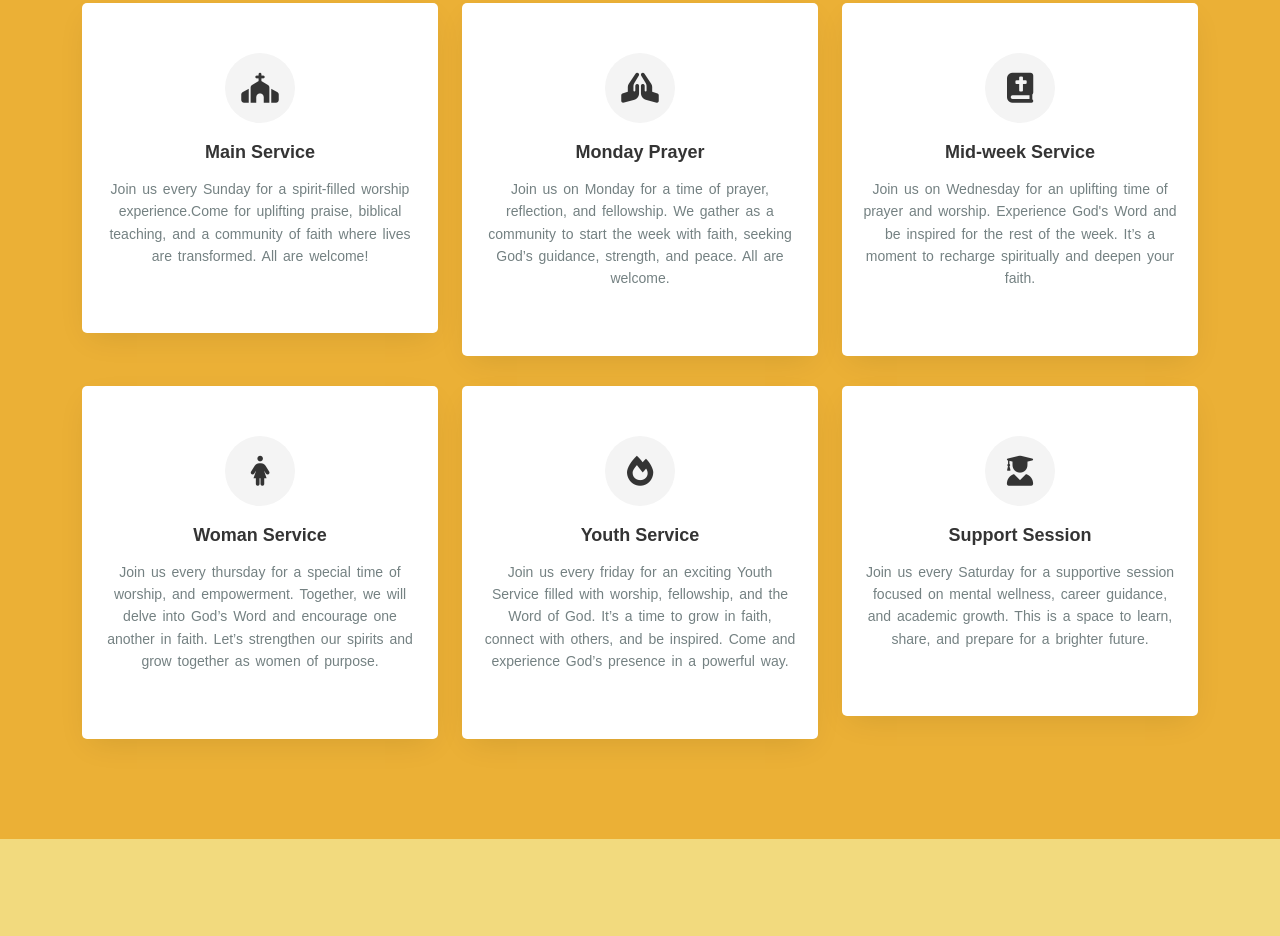
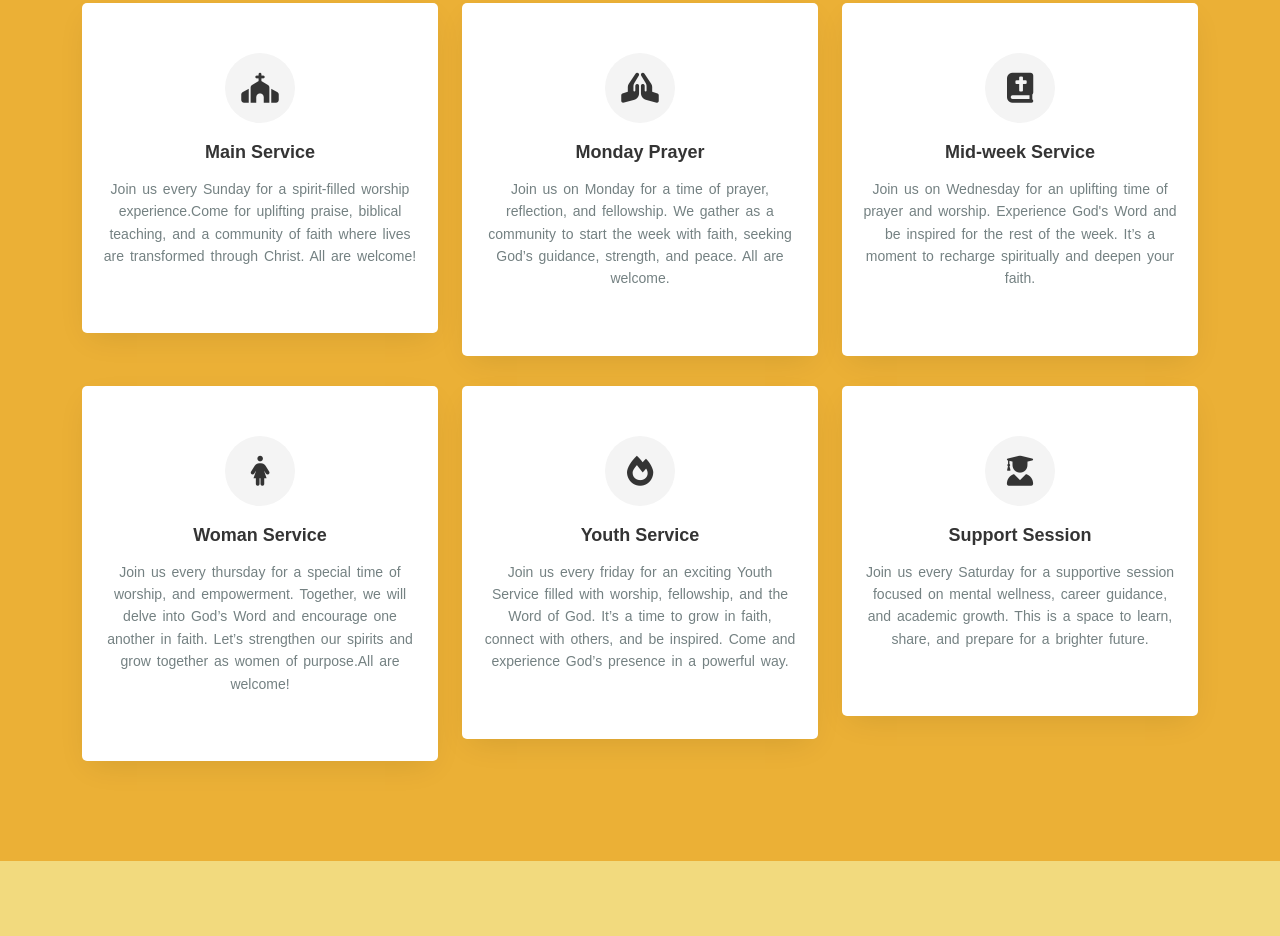
Before and after one commit to KhulisoJohn/fountain, a plain HTML site: page index.html in a window 1280 px wide. Shown: the part 1865-2801 px from the top of the page. Drawn offline with nearby package versions, Linux system fonts and the light colour scheme.

Commit message:
new commit

```diff
--- a/index.html
+++ b/index.html
@@ -138,7 +138,7 @@
                         <h6>Main Service</h6>
                         <p class="fw-normal">
                             Join us every Sunday for a spirit-filled worship experience.Come for uplifting praise, biblical teaching,
-                             and a community of faith where lives are transformed. All are welcome!
+                             and a community of faith where lives are transformed through Christ. All are welcome!
                         </p>
                     </div>
                 </div>
@@ -174,7 +174,7 @@
                         <h6>Woman Service</h6>
                         <p class="fw-normal">Join us every thursday for a special time of worship, and empowerment.
                             Together, we will delve into God’s Word and encourage one another in faith.
-                            Let’s strengthen our spirits and grow together as women of purpose.
+                            Let’s strengthen our spirits and grow together as women of purpose.All are welcome!
                          </p>
                     </div>
                 </div>
```
